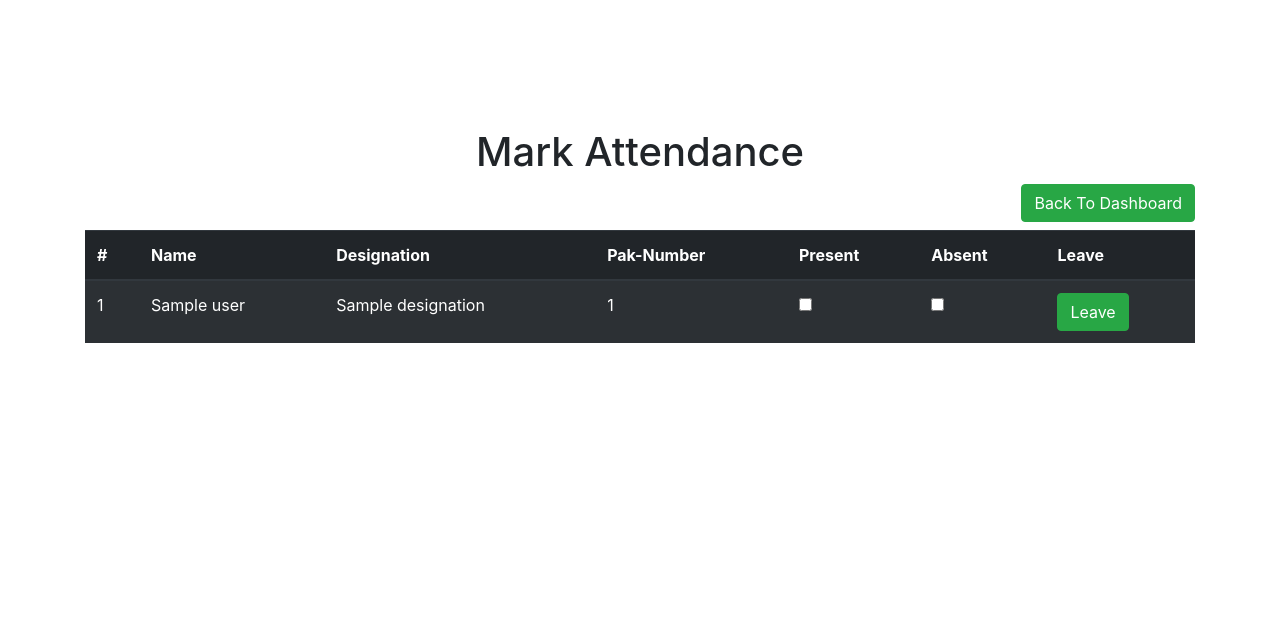
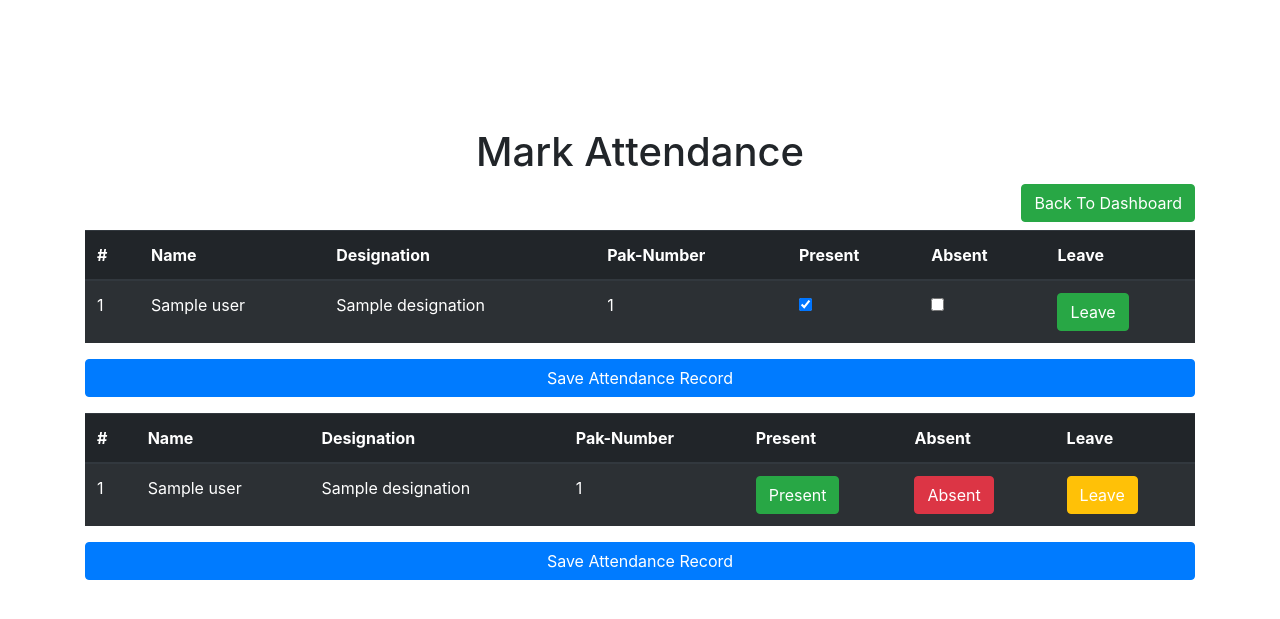
Before and after one commit to AhadtariqJRO/Lab_Attendence_System, a CodeIgniter 4 app: the page made by app/Views/record/markAttendance.php in a window 1280 px wide. Shown: the top 619 px of the page. Run offline with PHP 8.4 and a stand-in for CodeIgniter, Linux system fonts and the light colour scheme; the template is opened without the code that fills it: most values are stand-ins (such as "Sample title", 1, 10 or a date in 2020); some libraries are stand-ins or nearby versions.

Commit message:
Discussing marking table

```diff
--- a/app/Views/record/markAttendance.php
+++ b/app/Views/record/markAttendance.php
@@ -8,6 +8,17 @@ use App\Models\UsersModel;
     <link rel="stylesheet" href="https://stackpath.bootstrapcdn.com/bootstrap/4.1.3/css/bootstrap.min.css"
           integrity="sha384-MCw98/SFnGE8fJT3GXwEOngsV7Zt27NXFoaoApmYm81iuXoPkFOJwJ8ERdknLPMO" crossorigin="anonymous">
     <script src="https://ajax.googleapis.com/ajax/libs/jquery/3.5.1/jquery.min.js"></script>
+
+    <script src="https://code.jquery.com/jquery-3.6.0.min.js"
+            integrity="sha256-/xUj+3OJU5yExlq6GSYGSHk7tPXikynS7ogEvDej/m4=" crossorigin="anonymous"></script>
+    <script src="https://stackpath.bootstrapcdn.com/bootstrap/4.4.1/js/bootstrap.min.js"
+            integrity="sha384-wfSDF2E50Y2D1uUdj0O3uMBJnjuUD4Ih7YwaYd1iqfktj0Uod8GCExl3Og8ifwB6"
+            crossorigin="anonymous"></script>
+    <script src="https://cdn.jsdelivr.net/npm/popper.js@1.16.0/dist/umd/popper.min.js"
+            integrity="sha384-Q6E9RHvbIyZFJoft+2mJbHaEWldlvI9IOYy5n3zV9zzTtmI3UksdQRVvoxMfooAo"
+            crossorigin="anonymous"></script>
+    <script src="https://ajax.googleapis.com/ajax/libs/jquery/1.11.1/jquery.min.js"></script>
+
 </head>
 </html>
 <body>
@@ -28,6 +39,7 @@ use App\Models\UsersModel;
                     </a>
                 </div>
             </div>
+            <form action="<?php echo site_url('Listing/dataInserting')?>" method="POST">
                 <table class="table table-striped table-dark">
                     <thead>
                     <tr>
@@ -52,24 +64,79 @@ use App\Models\UsersModel;
                                 <td><?php echo $k['pak_number']; ?></td>
                                 <td>
                                     <div class="form-check">
-                                    <input class="form-check-input" type="checkbox" value="" id="flexCheckDefault">
+                                        <input class="form-check-input" type="checkbox" value="" id="flexCheckDefault" name="group<?php echo $i?>[]" checked>
                                         <label class="form-check-label" for="flexCheckDefault">
                                         </label>
                                     </div>
                                 </td>
                                 <td>
                                     <div class="form-check">
-                                    <input class="form-check-input" type="checkbox" value="" id="flexCheckDefault">
+                                        <input class="form-check-input" type="checkbox" value="" id="flexCheckDefault" name="group<?php echo $i?>[]">
                                         <label class="form-check-label" for="flexCheckDefault">
                                         </label>
                                     </div>
                                 </td>
                                 <td><a class="btn btn-success " data-toggle="modal" data-target="#leave" id="addLeave">Leave</a></td>
                             </tr>
+                            <div>
+                                <input hidden="hidden" name="pak_number[]" value="<?php echo $k['pak_number']?>">
+                            </div>
                         <?php endforeach;
                     } ?>
                     </tbody>
                 </table>
+
+                <div class="text-center">
+                    <div class="form-group">
+                        <button class="btn btn-primary btn-block" type="submit">Save Attendance Record</button>
+                    </div>
+                </div>
+            </form>
+            <form action="<?php echo site_url('Listing/dataInserting')?>" method="POST">
+                <table class="table table-striped table-dark">
+                    <thead>
+                    <tr>
+                        <th>#</th>
+                        <th>Name</th>
+                        <th>Designation</th>
+                        <th>Pak-Number</th>
+                        <th>Present</th>
+                        <th>Absent</th>
+                        <th>Leave</th>
+                    </tr>
+                    </thead>
+                    <tbody>
+                    <?php
+                    if (!empty($users)){
+                        $i = 1;
+                        foreach ($users as $k):?>
+                            <tr>
+                                <td scope="row"><?php echo $i++; ?></td>
+                                <td><?php echo $k['name']; ?></td>
+                                <td><?php echo $k['designation']; ?></td>
+                                <td><?php echo $k['pak_number']; ?></td>
+                                <td><a class="btn btn-success " data-toggle="modal" data-target="#leave" id="addPresent">Present</a></td>
+
+                                <td><a class="btn btn-danger " data-toggle="modal" data-target="#leave" id="addAbsent">Absent</a></td>
+
+                                <td><a class="btn btn-warning " data-toggle="modal" data-target="#leave" id="addLeave">Leave</a></td>
+                            </tr>
+                            <div>
+                                <input hidden="hidden" name="pak_number[]" value="<?php echo $k['pak_number']?>">
+                            </div>
+                        <?php endforeach;
+                    } ?>
+                    </tbody>
+                </table>
+
+                <div class="text-center">
+                    <div class="form-group">
+                        <button class="btn btn-primary btn-block" type="submit">Save Attendance Record</button>
+                    </div>
+                </div>
+            </form>
+
+
         </div>
     </div>
 </div>
@@ -85,11 +152,11 @@ use App\Models\UsersModel;
                         </div>
                         <div class="modal-body">
                             <div class="form-check form-check-inline">
-                                <input class="form-check-input" type="radio" name="inlineRadioOptions" id="inlineRadio1" value="option1">
+                                <input class="form-check-input" type="radio" name="inlineRadioOptions" id="inlineRadio1" value="option1" checked>
                                 <label class="form-check-label" for="inlineRadio1">Medical Leave</label>
                             </div>
                             <div class="form-check form-check-inline">
-                                <input class="form-check-input" type="radio" name="inlineRadioOptions" id="inlineRadio2" value="option2">
+                                <input class="form-check-input" type="radio" name="inlineRadioOptions" id="inlineRadio2" value="option2" >
                                 <label class="form-check-label" for="inlineRadio2">Casual Leave</label>
                             </div>
                         </div>
@@ -110,22 +177,46 @@ use App\Models\UsersModel;
     </div>
 </div>
 
-<script src="https://code.jquery.com/jquery-3.6.0.min.js"
-        integrity="sha256-/xUj+3OJU5yExlq6GSYGSHk7tPXikynS7ogEvDej/m4=" crossorigin="anonymous"></script>
-<script src="https://stackpath.bootstrapcdn.com/bootstrap/4.4.1/js/bootstrap.min.js"
-        integrity="sha384-wfSDF2E50Y2D1uUdj0O3uMBJnjuUD4Ih7YwaYd1iqfktj0Uod8GCExl3Og8ifwB6"
-        crossorigin="anonymous"></script>
-<script src="https://cdn.jsdelivr.net/npm/popper.js@1.16.0/dist/umd/popper.min.js"
-        integrity="sha384-Q6E9RHvbIyZFJoft+2mJbHaEWldlvI9IOYy5n3zV9zzTtmI3UksdQRVvoxMfooAo"
-        crossorigin="anonymous"></script>
 
 
 
 <!--This script has been written so that only one checkbox is selected from absent or present column-->
+<!--<script>-->
+<!--    $(document).ready(function(){-->
+<!--        $('input:checkbox').click(function() {-->
+<!--            $('input:checkbox').not(this).prop('checked', false);-->
+<!--        });-->
+<!--    });-->
+<!--</script>-->
+<!---->
+<!---->
+<!--<div >-->
+<!--    <input type="checkbox" name="group4[]" />-->
+<!--</div>-->
+<!--<div >-->
+<!--    <input type="checkbox" name="group5[]" />-->
+<!--</div>-->
+<!--<input type="checkbox" name="group1[]" />-->
+<!--<input type="checkbox" name="group1[]" />-->
+<!--<input type="checkbox" name="group1[]" />-->
+<!---->
+<!--<input type="checkbox" name="group2[]" />-->
+<!--<input type="checkbox" name="group2[]" />-->
+<!--<input type="checkbox" name="group2[]" />-->
+<!---->
+<!--<input type="checkbox" name="group3[]" />-->
+<!--<input type="checkbox" name="group3[]" />-->
+<!--This script has been written so that only one checkbox is selected from absent or present column-->
 <script>
-    $(document).ready(function(){
-        $('input:checkbox').click(function() {
-            $('input:checkbox').not(this).prop('checked', false);
-        });
+    $('input[type="checkbox"]').on('change', function() {
+        $('input[name="' + this.name + '"]').not(this).prop('checked', false);
     });
 </script>
+<!--<script>-->
+<!--    document.getElementById("addPresent").onclick = function() {-->
+<!--        //disable-->
+<!--        this.disabled = true;-->
+<!---->
+<!--        //do some validation stuff-->
+<!--    }-->
+<!--</script>-->
```
Also changed, not shown: app/Controllers/Listing.php (+17 -0 lines), app/Models/DattendanceModel.php (added, +12 -0 lines). Lines whose indentation alone changed are shown as unchanged.
